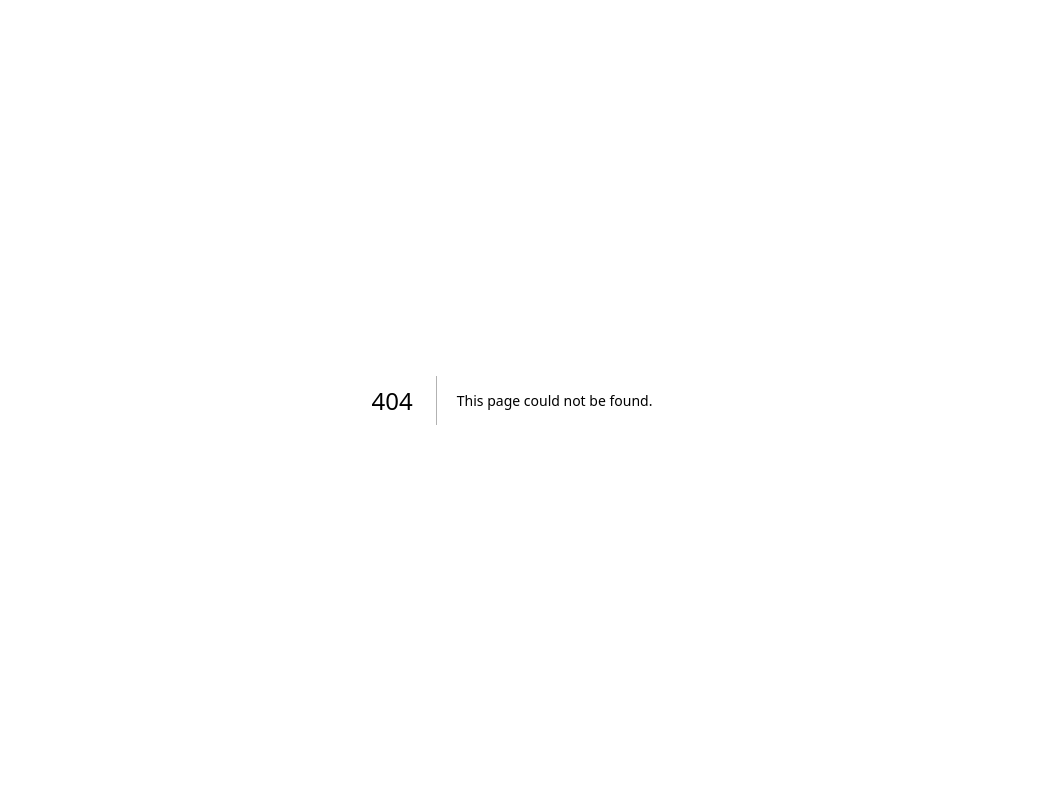
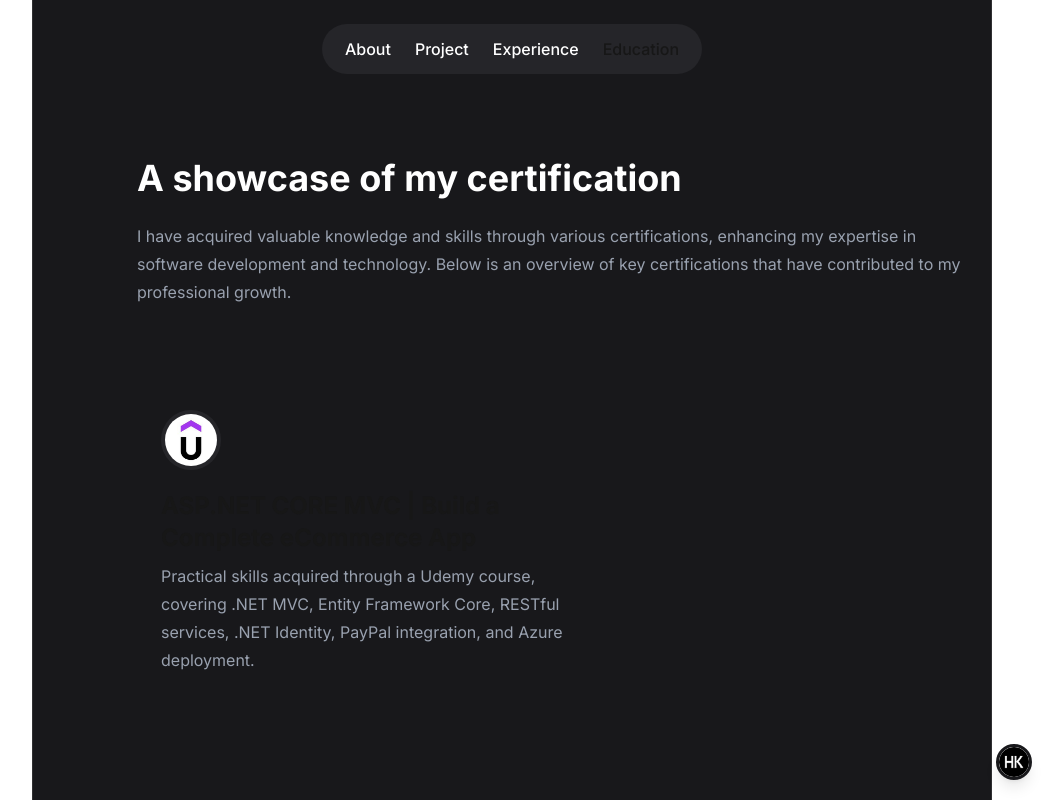
Before and after one commit to Honorekennew/Portfolio-Nextjs, a Next.js app: page /certification in a window 1280 px wide. Before the commit this address had no page. Shown: the whole page, without its empty margins (128-1191 px from the left). Built offline with nearby package versions, Linux system fonts and the light colour scheme.

Commit message:
Add certification page

```diff
--- /dev/null
+++ b/src/app/certification/page.tsx
@@ -0,0 +1,27 @@
+import Menu from "../components/acceuil/Menu";
+import Footer from "../components/acceuil/Footer";
+import ButtonAcceuil from "../components/ButtonAcceuil";
+import Illustration from "../components/certification/Illustration";
+import CertificationCard from "../components/certification/CertificationCard";
+
+export default function Certification () {
+    const certification = [
+        {
+            imageSrc: "/Udemy.jpeg",
+            title: "ASP.NET CORE MVC | Build a Complete eCommerce App",
+            link:"https://drive.google.com/file/d/1ZQ31uQCvngLOMvVIXrb3BjFWSyUmeAgC/view?usp=drive_link",
+            description: "Practical skills acquired through a Udemy course, covering .NET MVC, Entity Framework Core, RESTful services, .NET Identity, PayPal integration, and Azure deployment.",
+        },
+    ]
+    return (
+        <section className="section-default relative">
+            <Menu />
+            <Illustration />
+            {certification.map((p, index) => (
+                <CertificationCard key={index} {...p} />
+            ))}
+            <ButtonAcceuil />
+            <Footer />
+        </section>
+    );
+}
--- a/src/app/components/about/SocialMedia.tsx
+++ b/src/app/components/about/SocialMedia.tsx
@@ -1,4 +1,5 @@
-export default function SocialMedia () {
+import Link from "next/link";
+export default function SocialMedia() {
     return (
         <div className="flex justify-between mt-25 ml-20 mr-20 w-[85%]">
             {/* Image principale */}
@@ -49,13 +50,13 @@ export default function SocialMedia () {
                 {/* Certifications */}
                 <div className="mt-5 ml-5 cursor-pointer ">
 
-                        <span
+                    <Link
+                        href="/certification"
                         className="text-[#23A1B5] font-medium mt-1 cursor-pointer hover:opacity-90"
                         style={{ fontFamily: "var(--font-inter)" }}
                     >
-
                         Certifications
-                        </span>
+                    </Link>
                 </div>
             </div>
 
--- a/src/app/components/acceuil/Education.tsx
+++ b/src/app/components/acceuil/Education.tsx
@@ -19,7 +19,10 @@ export default function Education() {
         <div className="flex items-center space-x-4 mt-8">
           <img src="hetic.jpeg" alt="HETIC" className="w-[40px] h-[40px] mt-2 rounded-full" />
           <div className="flex-1">
-            <span className="text-gray-300 text-sm font-medium break-words" style={{ fontFamily: "var(--font-inter)" }}>
+            <span
+              className="text-gray-300 text-sm font-medium break-words"
+              style={{ fontFamily: "var(--font-inter)" }}
+            >
               HETIC
             </span>
             <div className="flex justify-between text-gray-400 text-xs flex-wrap">
--- /dev/null
+++ b/src/app/components/certification/CertificationCard.tsx
@@ -0,0 +1,38 @@
+"Use Client";
+import Link from "next/link";
+interface CertificationCardProps {
+    imageSrc: string;
+    title: string
+    link: string;
+    description: string;
+}
+
+export default function CertificationCard({ imageSrc, title, link, description }: CertificationCardProps) {
+    return (
+        <Link href={link} className="block mt-20 ml-20 hover:bg-[#252529] hover:rounded-[20px] hover:scale-103 transition-all duration-300 w-[50%] p-6 ">
+            <div className="">
+                <img
+                    src={imageSrc}
+                    alt=""
+                    className="p-1 rounded-full bg-[#252529] object-cover"
+                    style={{ width: 60, height: 60 }}
+                />
+            </div>
+            <div className="mt-5">
+                <span
+                    className="text-2xl font-bold"
+                    style={{ fontFamily: "var(--font-inter)" }}
+                >
+                    {title}
+                </span>
+                <p
+                    className="text-gray-400 mt-2 leading-7"
+                    style={{ fontFamily: "var(--font-inter)" }}
+                >
+                    {description}
+                </p>
+            </div>
+        </Link>
+    );
+
+}
--- /dev/null
+++ b/src/app/components/certification/Illustration.tsx
@@ -0,0 +1,14 @@
+export default function Illustration() {
+    return (
+        <div>
+            <div className="mt-20 ml-20">
+                <span className="text-white text-4xl font-sans leading-12 font-bold" style={{ fontFamily: "var(--font-inter)" }}>A showcase of my certification</span>
+                <div className="mt-5">
+                    <span className="text-gray-400 w-[90%] leading-7" style={{ fontFamily: "var(--font-inter)" }}> I have acquired valuable knowledge and skills through various certifications, enhancing my expertise
+                        in software development and technology. Below is an overview of key certifications that have
+                        contributed to my professional growth.</span>
+                </div>
+            </div>
+        </div>
+    );
+}
```
Also changed, not shown: public/Udemy.jpeg (added). Lines whose indentation alone changed are shown as unchanged.
